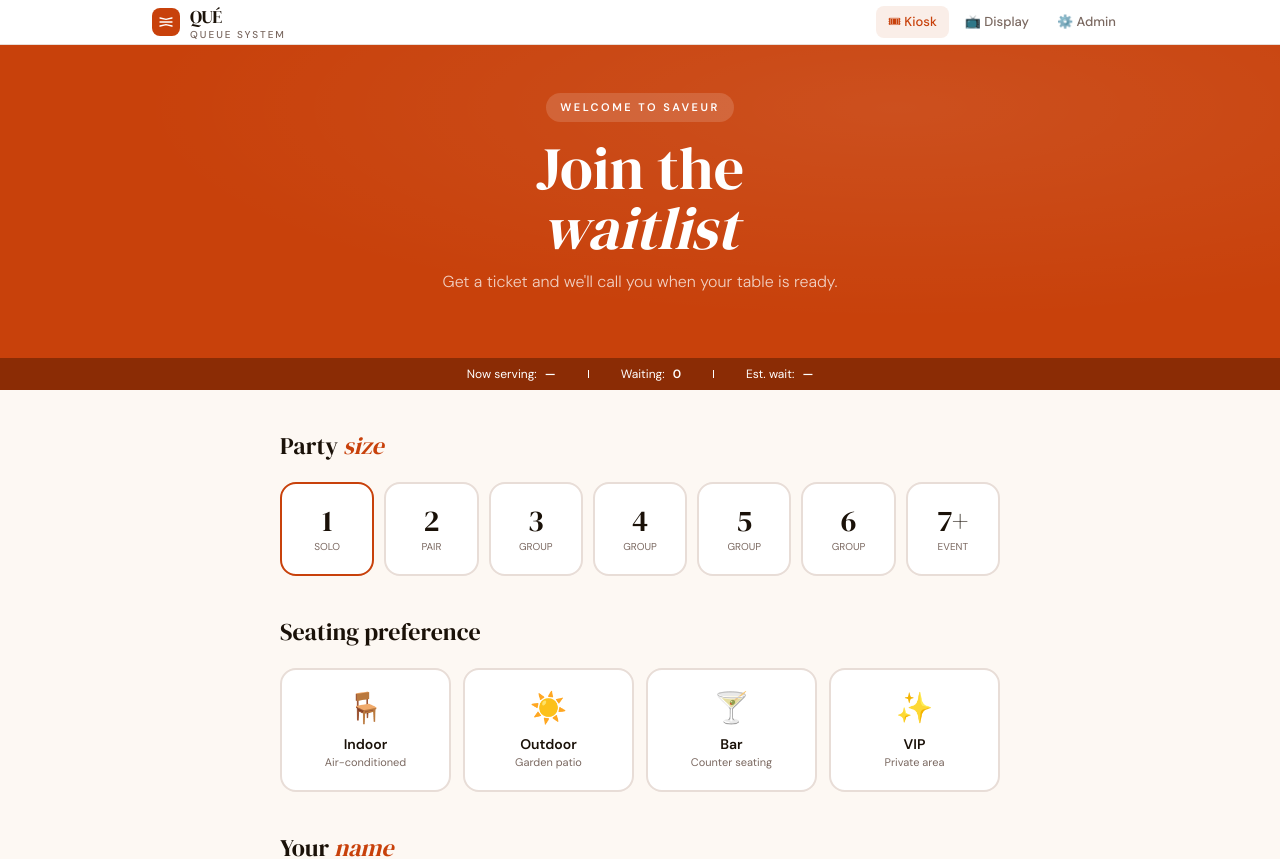
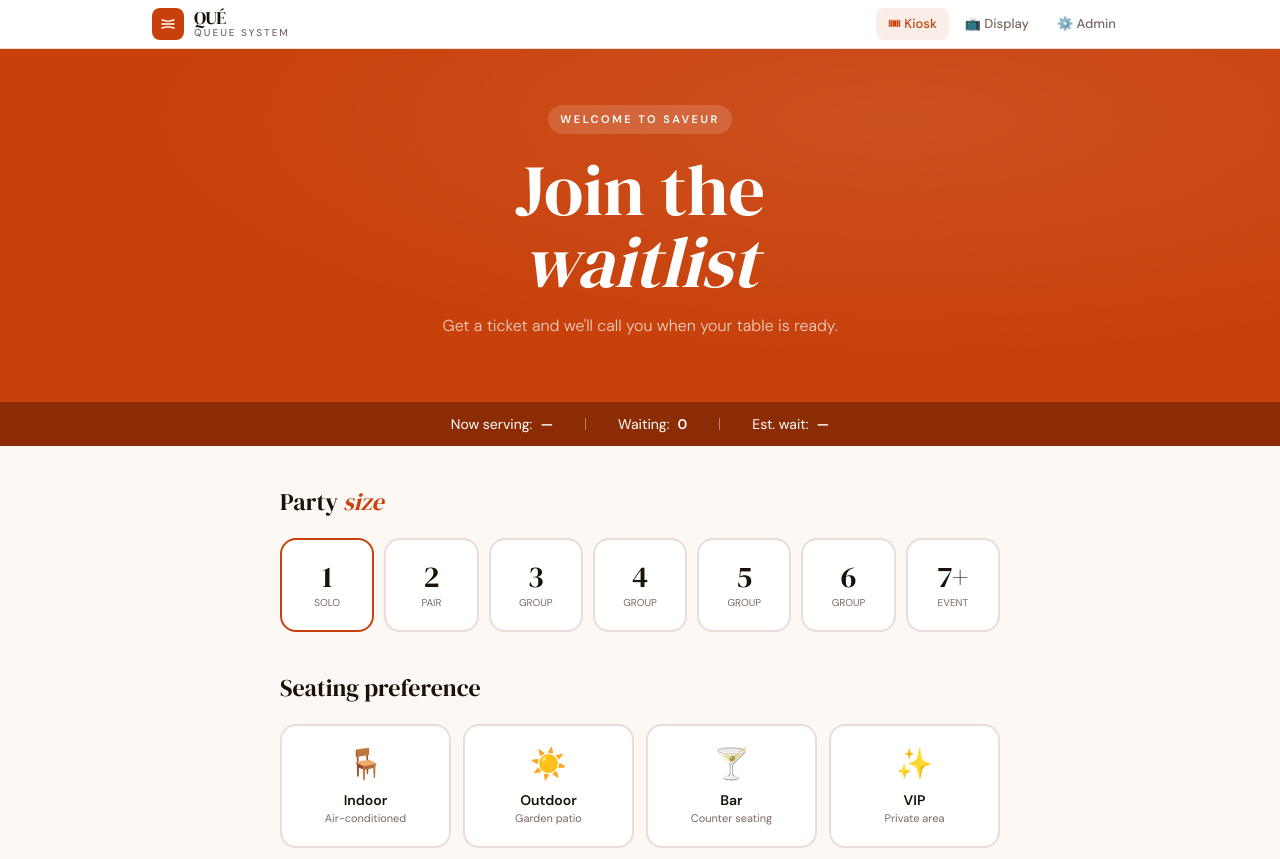
Before and after one commit to wilfredo-domanico-jr/restaurant-queing-system, a Next.js app in the folder front-end/: page / in a window 1280 px wide. Shown: the top 859 px of the page. Built offline with nearby package versions, Linux system fonts and the light colour scheme; no server answers.

Commit message:
Make kiosk and display page responsive

```diff
--- a/front-end/src/app/display/page.tsx
+++ b/front-end/src/app/display/page.tsx
@@ -6,11 +6,11 @@ import RightPanel from "@/src/components/display/RightPanel";
 
 export default function Display() {
   return (
-    <div className="min-h-[calc(100vh-56px)] bg-[#1A1108]">
+    <div className="h-auto bg-[#1A1108]">
       <Header />
 
       {/* MAIN GRID */}
-      <div className="grid grid-cols-1 md:grid-cols-[1fr_380px] h-[calc(100vh-56px-69px)]">
+      <div className="grid grid-cols-1 md:grid-cols-5 min-h-screen">
         <LeftPanel />
         <RightPanel />
       </div>
--- a/front-end/src/components/display/Header.tsx
+++ b/front-end/src/components/display/Header.tsx
@@ -5,7 +5,6 @@ import { useEffect, useState } from "react";
 export default function Header() {
   const [time, setTime] = useState("00:00:00");
 
-  // Clock
   useEffect(() => {
     const interval = setInterval(() => {
       const now = new Date();
@@ -22,13 +21,16 @@ export default function Header() {
 
     return () => clearInterval(interval);
   }, []);
+
   return (
-    <div className="border-b border-white/10 py-5 px-8 flex items-center justify-between">
-      <div className="font-serif text-2xl text-white">
+    <div className="border-b border-white/10 py-4 sm:py-5 px-4 sm:px-8 flex items-center justify-between">
+      {/* TITLE */}
+      <div className="font-serif text-lg sm:text-xl md:text-2xl text-white leading-none">
         Saveur <em className="text-brand-mid italic">Queue</em>
       </div>
 
-      <div className="text-lg font-light text-white/50 tabular-nums">
+      {/* CLOCK */}
+      <div className="text-sm sm:text-base md:text-lg font-light text-white/50 tabular-nums">
         {time}
       </div>
     </div>
--- a/front-end/src/components/display/LeftPanel.tsx
+++ b/front-end/src/components/display/LeftPanel.tsx
@@ -5,7 +5,7 @@ import UpNext from "./UpNext";
 
 export default function LeftPanel() {
   return (
-    <div className="p-8 flex flex-col gap-6 overflow-hidden">
+    <div className="col-span-4 p-8 flex flex-col gap-6">
       <NowServing />
       <UpNext />
     </div>
--- a/front-end/src/components/display/NowServing.tsx
+++ b/front-end/src/components/display/NowServing.tsx
@@ -23,28 +23,35 @@ export default function NowServing() {
 
   return (
     <>
+      {/* LABEL */}
       <div className="text-[11px] font-semibold tracking-[3px] uppercase text-white/40">
         Now Serving
       </div>
 
-      <div className="bg-gradient-to-br from-[#2A1A0E] to-[#1F1308] border border-brand/30 rounded-2xl p-10 flex flex-col sm:flex-row items-center gap-8">
-        <div className="font-serif text-8xl text-white leading-none">
+      {/* CARD */}
+      <div className="bg-gradient-to-br from-[#2A1A0E] to-[#1F1308] border border-brand/30 rounded-2xl p-5 sm:p-10 flex flex-col sm:flex-row items-center gap-6 sm:gap-8">
+        {/* TICKET */}
+        <div className="font-serif text-5xl sm:text-7xl md:text-8xl text-white leading-none text-center sm:text-left">
           {data?.ticketNumber ?? "—"}
         </div>
 
-        <div className="flex-1 text-center sm:text-left">
-          <div className="text-[clamp(1.2rem,3vw,1.8rem)] font-semibold text-white mb-1">
+        {/* INFO */}
+        <div className="flex-1 text-center sm:text-left w-full">
+          {/* NAME */}
+          <div className="text-xl sm:text-2xl md:text-[clamp(1.2rem,3vw,1.8rem)] font-semibold text-white mb-1">
             {data?.guestName ?? "Waiting for guests…"}
           </div>
 
-          <div className="text-sm text-white/50">
+          {/* DETAILS */}
+          <div className="text-xs sm:text-sm text-white/50">
             {data
               ? `Party of ${data.partySize} · ${timeString}`
               : "Please wait"}
           </div>
 
+          {/* SECTION */}
           {data?.section && (
-            <span className="inline-block bg-brand text-white text-[11px] font-semibold px-3 py-1 rounded-full tracking-[1px] uppercase mt-2.5">
+            <span className="inline-block bg-brand text-white text-[10px] sm:text-[11px] font-semibold px-2.5 sm:px-3 py-1 rounded-full tracking-[1px] uppercase mt-3">
               {data.section}
             </span>
           )}
--- a/front-end/src/components/display/UpNext.tsx
+++ b/front-end/src/components/display/UpNext.tsx
@@ -16,32 +16,37 @@ export default function UpNext() {
 
   return (
     <>
+      {/* LABEL */}
       <div className="text-[11px] font-semibold tracking-[3px] uppercase text-white/40 mt-2">
         Up Next
       </div>
 
-      <div className="grid grid-cols-6 gap-2.5 flex-1 overflow-hidden">
+      {/* GRID */}
+      <div className="grid grid-cols-1 sm:grid-cols-2 md:grid-cols-3 lg:grid-cols-6 gap-2.5 sm:gap-3 flex-1 overflow-hidden">
         {items.length > 0 ? (
-          items.map((g, i) => (
+          items.map((g) => (
             <div
               key={g.ticketNumber}
-              className="bg-white/5 border border-white/10 rounded-[14px] p-4"
+              className="bg-white/5 border border-white/10 rounded-[14px] p-3 sm:p-4"
             >
-              <div className="font-serif text-2xl text-white leading-none">
+              {/* TICKET */}
+              <div className="font-serif text-xl sm:text-2xl text-white leading-none">
                 {g.ticketNumber}
               </div>
 
-              <div className="text-xs text-white/50 mt-1">
+              {/* NAME */}
+              <div className="text-xs text-white/50 mt-1 truncate">
                 {g.guestName || "Unknown Guest"}
               </div>
 
+              {/* WAIT */}
               <div className="text-[11px] mt-1 font-medium text-brand-mid">
                 ~{g.waitingMinutes ?? 0} min
               </div>
             </div>
           ))
         ) : (
-          <div className="col-span-6 text-xs text-white/30">
+          <div className="col-span-full text-xs text-white/30">
             No upcoming guests
           </div>
         )}
--- a/front-end/src/components/kiosk/Hero.tsx
+++ b/front-end/src/components/kiosk/Hero.tsx
@@ -3,31 +3,43 @@
 export default function Hero() {
   return (
     <>
-      <div className="bg-brand px-6 pt-12 pb-16 text-center relative overflow-hidden before:content-[''] before:absolute before:inset-0 before:bg-[radial-gradient(ellipse_at_70%_20%,rgba(255,255,255,0.08)_0%,transparent_60%)]">
-        <div className="inline-block bg-white/15 text-white text-[11px] font-semibold tracking-[2.5px] uppercase px-3.5 py-1.5 rounded-full mb-4">
+      {/* HERO */}
+      <div className="bg-brand px-4 sm:px-6 pt-10 sm:pt-14 pb-12 sm:pb-16 text-center relative overflow-hidden before:content-[''] before:absolute before:inset-0 before:bg-[radial-gradient(ellipse_at_70%_20%,rgba(255,255,255,0.08)_0%,transparent_60%)]">
+        {/* Badge */}
+        <div className="inline-block bg-white/15 text-white text-[10px] sm:text-[11px] font-semibold tracking-[2px] sm:tracking-[2.5px] uppercase px-3 py-1.5 rounded-full mb-4 sm:mb-5">
           Welcome to Saveur
         </div>
 
-        <h1 className="font-serif text-6xl text-white leading-none">
+        {/* Title */}
+        <h1 className="font-serif text-4xl sm:text-5xl md:text-6xl lg:text-7xl text-white leading-none">
           Join the <br />
           <em className="italic">waitlist</em>
         </h1>
 
-        <p className="text-white/75 mt-3 text-base font-light">
+        {/* Subtitle */}
+        <p className="text-white/75 mt-3 sm:mt-4 text-sm sm:text-base font-light max-w-md mx-auto">
           Get a ticket and we'll call you when your table is ready.
         </p>
       </div>
-      <div className="bg-brand-dark flex gap-8 items-center justify-center text-wrap px-2 py-2">
-        <div className="flex items-center gap-2 text-white text-xs">
-          Now serving: <span className="font-semibold">—</span>
-        </div>
-        <div className="w-px h-2 bg-white"></div>
-        <div className="flex items-center gap-2 text-white text-xs">
-          Waiting: <span className="font-semibold">0</span>
-        </div>
-        <div className="w-px h-2 bg-white"></div>
-        <div className="flex items-center gap-2 text-white text-xs">
-          Est. wait: <span className="font-semibold">—</span>
+
+      {/* STATS BAR */}
+      <div className="bg-brand-dark px-3 sm:px-6 py-3">
+        <div className="flex flex-col sm:flex-row items-center justify-center gap-2 sm:gap-8 text-center">
+          <div className="flex items-center gap-2 text-white text-xs sm:text-sm">
+            Now serving: <span className="font-semibold">—</span>
+          </div>
+
+          <div className="hidden sm:block w-px h-3 bg-white/40"></div>
+
+          <div className="flex items-center gap-2 text-white text-xs sm:text-sm">
+            Waiting: <span className="font-semibold">0</span>
+          </div>
+
+          <div className="hidden sm:block w-px h-3 bg-white/40"></div>
+
+          <div className="flex items-center gap-2 text-white text-xs sm:text-sm">
+            Est. wait: <span className="font-semibold">—</span>
+          </div>
         </div>
       </div>
     </>
--- a/front-end/src/components/layout/Navbar.tsx
+++ b/front-end/src/components/layout/Navbar.tsx
@@ -16,15 +16,16 @@ export default function Navbar() {
 
   return (
     <nav className="bg-white border-b border-border sticky top-0 z-50">
-      <div className="max-w-5xl mx-auto flex items-center px-6 h-11">
+      <div className="max-w-5xl mx-auto flex items-center px-4 sm:px-6 h-12">
         {/* Logo */}
         <a
           className="mr-auto flex items-center gap-2.5 cursor-pointer"
           onClick={() => router.push("/")}
         >
-          <div className="w-7 h-7 bg-brand rounded-lg flex items-center justify-center">
+          <div className="w-7 h-7 sm:w-8 sm:h-8 bg-brand rounded-lg flex items-center justify-center">
             <svg
-              className="w-4 h-4 fill-none stroke-white stroke-2"
+              className="w-4 h-4 stroke-white stroke-2"
+              fill="none"
               strokeLinecap="round"
               viewBox="0 0 24 24"
             >
@@ -32,18 +33,19 @@ export default function Navbar() {
             </svg>
           </div>
 
-          <div>
-            <div className="font-serif text-lg text-text tracking-tight">
+          {/* Hide text on small screens */}
+          <div className="hidden sm:block">
+            <div className="font-serif text-lg text-text tracking-tight leading-none">
               QUÉ
             </div>
-            <div className="text-[10px] text-text-muted font-medium tracking-[2px] uppercase -mt-1">
+            <div className="text-[10px] text-text-muted font-medium tracking-[2px] uppercase -mt-0.5">
               Queue System
             </div>
           </div>
         </a>
 
-        {/* Tabs */}
-        <div className="flex gap-1">
+        {/* Tabs (responsive scroll on mobile) */}
+        <div className="flex gap-1 overflow-x-auto no-scrollbar">
           <button
             onClick={() => router.push("/")}
             className={`${baseClass} ${
```
